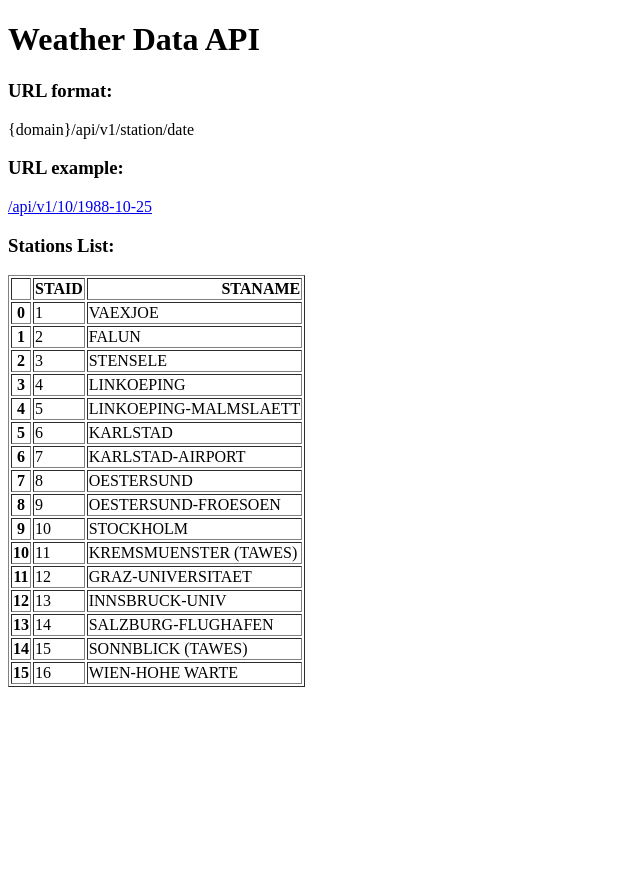
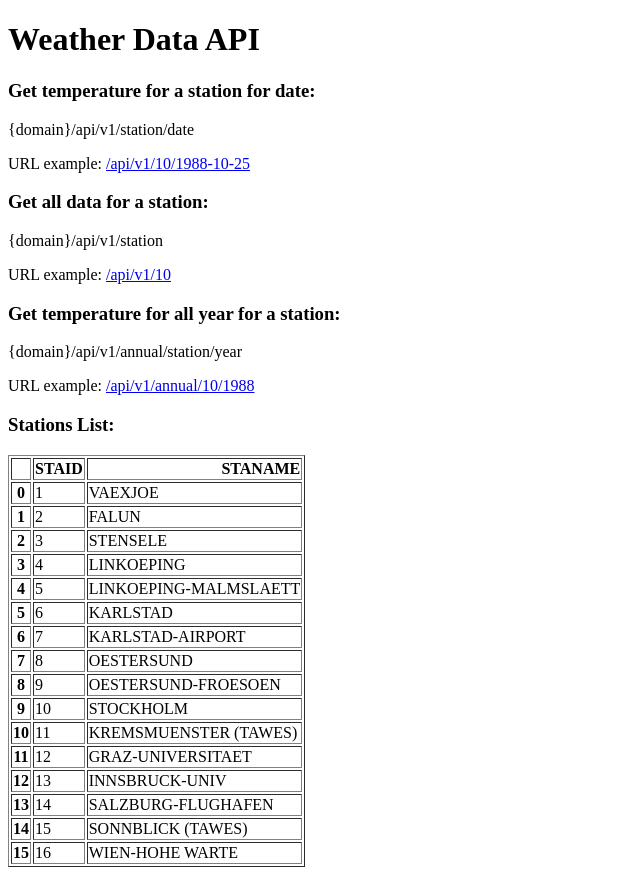
Before and after one commit to grudiy/weather-api, a Flask app: page / in a window 1280 px wide. Shown: the whole page, without its empty margins (0-640 px from the left). Before the commit the page ends 687 px from the top, so only its background shows below. Run offline with Flask 3, Linux system fonts and the light colour scheme.

Commit message:
Add endpoints for all data by station, and annual data

```diff
--- a/main.py
+++ b/main.py
@@ -5,6 +5,8 @@ app = Flask(__name__)
 
 stations = pd.read_csv("data/stations.txt", skiprows=17)
 stations = stations[["STAID", "STANAME                                 "]][:16].to_html()
+
+
 @app.route("/")
 # Decorator
 def home():
@@ -27,6 +29,33 @@ def get_temperature(station, date):
                 "date": date,
                 "temperature": "N/A"}
 
+
+@app.route("/api/v1/<station>")
+def all_data(station):
+    try:
+        file_name = f"data/TG_STAID{str(station).zfill(6)}.txt"
+        df = pd.read_csv(file_name, skiprows=20, parse_dates=["    DATE"])
+        result = df.to_dict(orient="records")
+        return result
+    except FileNotFoundError:
+        return "No such station"
+
+
+@app.route("/api/v1/annual/<station>/<year>")
+def annual(station, year):
+    try:
+        file_name = f"data/TG_STAID{str(station).zfill(6)}.txt"
+        df = pd.read_csv(file_name, skiprows=20)
+        # Convert date to string
+        df["    DATE"] = df["    DATE"].astype(str)
+        # Filter by years starting with needed
+        result = df[df["    DATE"].str.startswith(str(year))]
+        result = result.to_dict(orient="records")
+        return result
+    except FileNotFoundError:
+        return "No such station"
+
+
 if __name__ == "__main__":
     app.run(debug=True)
 # app.run only when main.py is executed directly
--- a/templates/home.html
+++ b/templates/home.html
@@ -6,10 +6,21 @@
 </head>
 <body>
 <h1>Weather Data API</h1>
-<h3>URL format: </h3>
+<h3>Get temperature for a station for date:</h3>
 <p>{domain}/api/v1/station/date</p>
-<h3>URL example:</h3>
-<p><a href = "/api/v1/10/1988-10-25">/api/v1/10/1988-10-25</a></p>
+<p>URL example:
+<a href = "/api/v1/10/1988-10-25">/api/v1/10/1988-10-25</a></p>
+
+<h3>Get all data for a station:</h3>
+<p>{domain}/api/v1/station</p>
+<p>URL example:
+<a href = "/api/v1/10">/api/v1/10</a></p>
+
+<h3>Get temperature for all year for a station:</h3>
+<p>{domain}/api/v1/annual/station/year</p>
+<p>URL example:
+<a href = "/api/v1/annual/10/1988">/api/v1/annual/10/1988</a></p>
+
 <h3>Stations List:</h3>
 {{data|safe}}
 </body>
```
